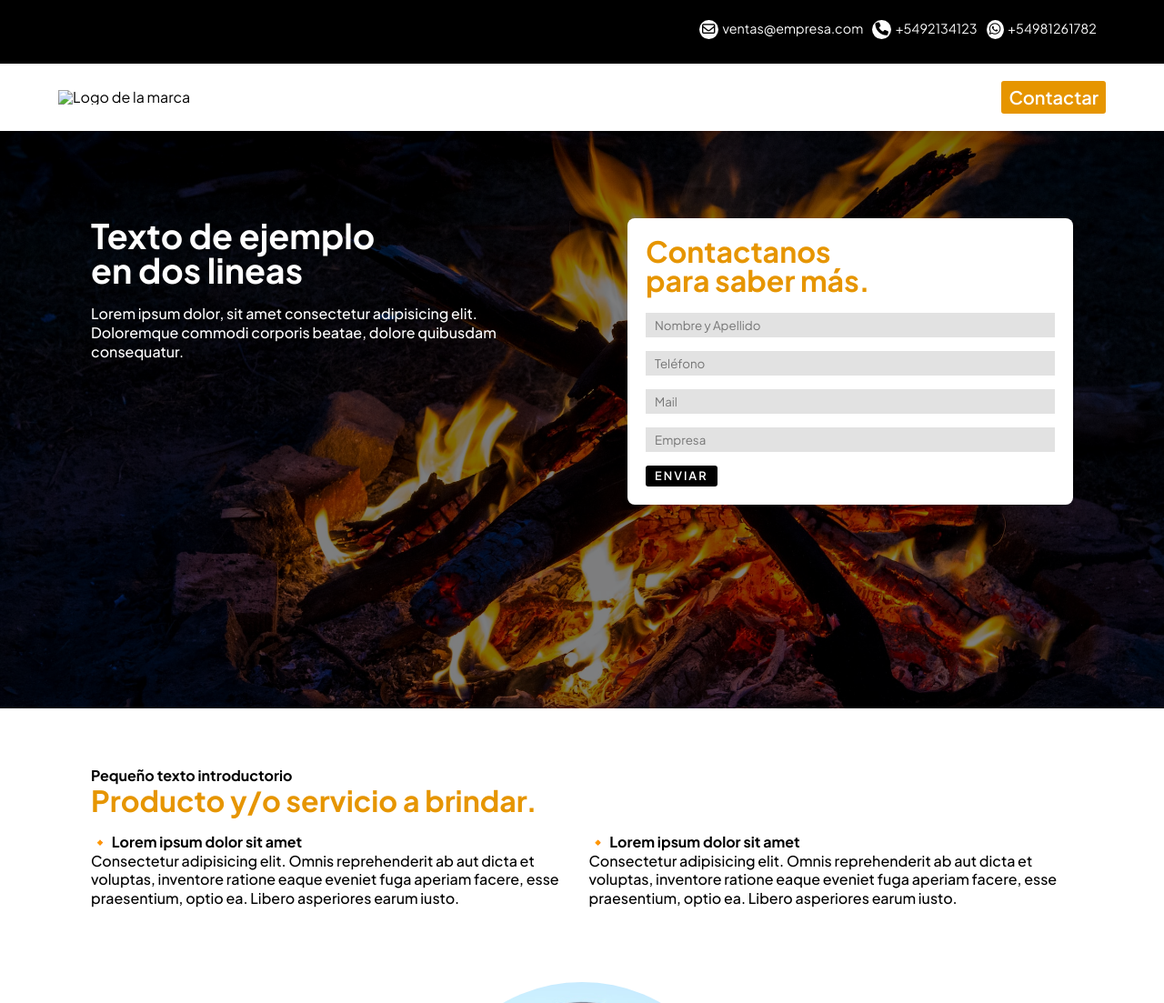
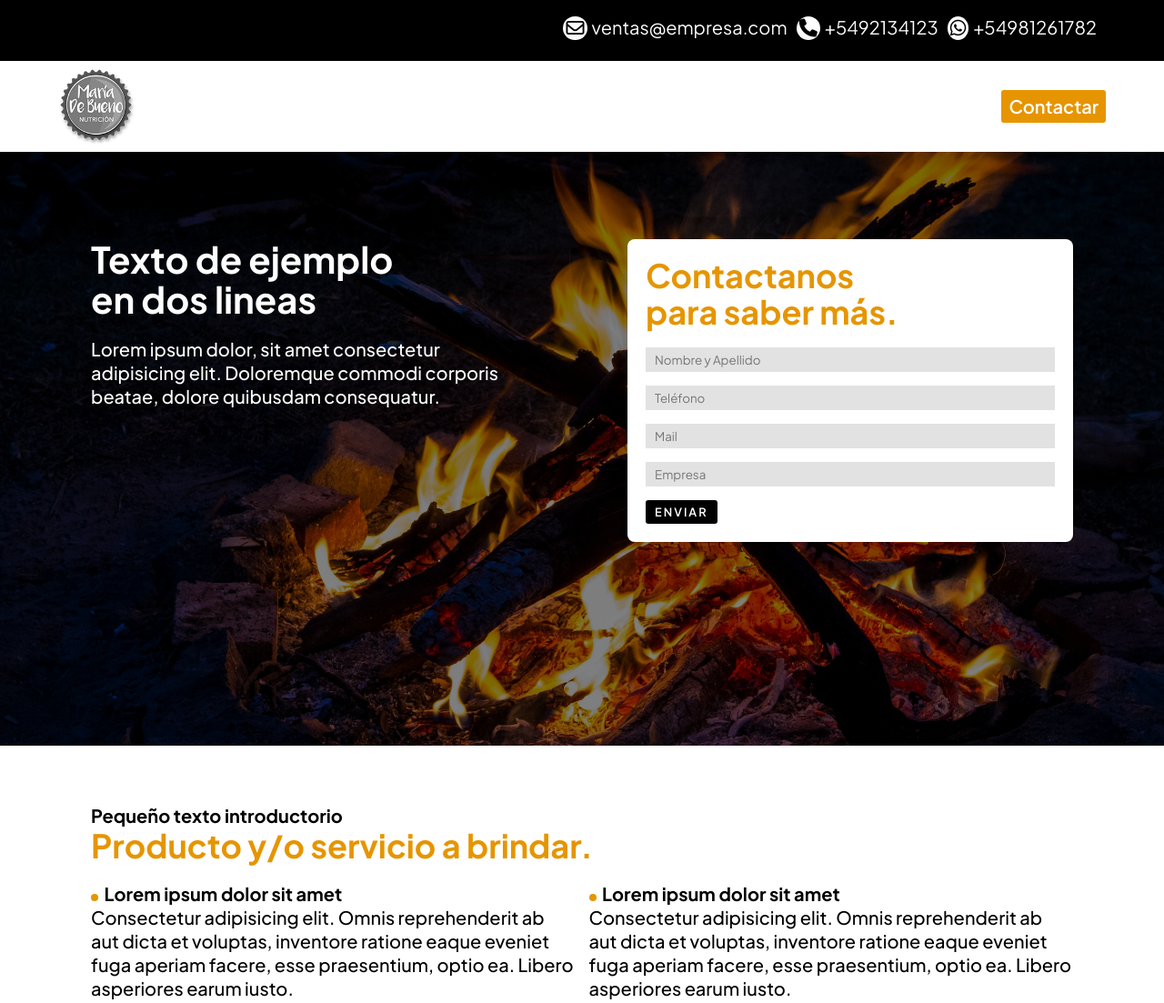
Before and after one commit to MarucoMass/Plantilla-Landing, a plain HTML site: page index.html in a window 1280 px wide. Shown: the top 1103 px of the page at 91% size. Drawn offline with nearby package versions, Linux system fonts and the light colour scheme.

Commit message:
changed li font size

```diff
--- a/css/style.css
+++ b/css/style.css
@@ -1,9 +1,9 @@
 @import url('https://fonts.googleapis.com/css2?family=Plus+Jakarta+Sans:wght@300;400;500;600;700;800&display=swap');
 
 :root{
-    --fs-title: clamp(1.15rem, 10vw + .5rem, 2.35rem);
-    --fs-secondary-title: clamp(1rem, 10vw + .5rem, 2rem);
-    --fs-paragraph: clamp(.85rem, 10vw, 1rem);
+    --fs-title: clamp(1.15rem, 10vw + .5rem, 2.5rem);
+    --fs-secondary-title: clamp(1rem, 10vw + .5rem, 2.25rem);
+    --fs-paragraph: clamp(.85rem, 10vw, 1.25rem);
 
     --color-primary: hsl(39, 100%, 45%);
     --color-white: #fff;
@@ -17,7 +17,6 @@ html { scroll-behavior: smooth; }
 
 body, input, textarea{
     font-family: 'Plus Jakarta Sans', sans-serif;
-    line-height: 1;
 }
 h1{
     font-size: var(--fs-title);
@@ -31,6 +30,7 @@ h3{
 h1, h2, h3{
     font-weight: 700;
     margin-bottom: 20px;
+    line-height: 1.1;
 }
 p{
     font-size: var(--fs-paragraph);
@@ -63,7 +63,7 @@ ul > li{
     list-style: none;
     color: var(--color-white);
     padding: 2px 0;
-    font-size: clamp(.25rem, 2vw + .12rem , .9rem)
+    font-size: clamp(.25rem, 2vw + .12rem , 1.25rem)
 }
 i:not(.footer__content--social i){
     margin-right: .3rem;
@@ -79,14 +79,17 @@ i:not(.footer__content--social i){
     align-items: center;
 }
 #header__info{
-    padding-block: 1.25rem;
+    padding-block: 1rem;
 }
 #header__nav{
-    padding-block: 1.2rem;
+    padding-block: .5rem;
     box-shadow: 0 5px 55px rgba(0,0,0,0.15);
     position: sticky;
     top: 0;
     z-index: 2;
+}
+.header__container--box-logo{
+    max-width: 85px;
 }
 .btn{
     padding: 8px;
@@ -101,6 +104,7 @@ i:not(.footer__content--social i){
     position: relative;
     background: url(/assets/photoholgic-BmoqhFTwdvc-unsplash.jpg) center center / cover no-repeat;
     padding: 4rem 0 12rem 0;
+    padding: 3rem 0 8rem 0;
     z-index: 1;
 }
 #hero::before{
@@ -116,14 +120,6 @@ i:not(.footer__content--social i){
 .hero__content, .clients__content, #call-to-action{
     color: var(--color-white);
     text-align: center;
-}
-.m{
-    width: min(1080px, 100% - 48px);
-    margin-inline: auto;
-    display: grid;
-    grid-template-columns: repeat(auto-fit, minmax(14rem, 1fr));
-    row-gap: 30px;
-    column-gap: 100px;
 }
 .form__box{
     padding: 20px;
@@ -162,6 +158,15 @@ form > .btn{
 #producto{
     padding-block-end: 12rem;
 }
+.round::before {
+    content: "";
+    display: inline-block;
+    width: 8px;
+    height: 8px;
+    border-radius: 50%;
+    background-color: var(--color-primary);
+    margin-right: 3px;
+  }
 .container__image{
     position: relative;
 }
@@ -194,7 +199,7 @@ form > .btn{
     margin-inline: auto;
 }
 #footer{
-    padding: 2rem 0 6rem 0;
+    padding: 2rem 0 3rem 0;
 }
 .footer__content{
     margin-inline: auto;
@@ -259,7 +264,7 @@ form > .btn{
     display: grid;
     grid-template-columns:
     1fr
-    min(1080px, calc(100% - 48px))
+    min(1080px, calc(100% - 64px))
     1fr;
 }
 .wrapper > * {
@@ -271,7 +276,14 @@ form > .btn{
 .pd-container{
     padding-block: 4rem;
 }
-
+.grid__container{
+    width: min(1080px, 100% - 64px);
+    margin-inline: auto;
+    display: grid;
+    grid-template-columns: repeat(auto-fit, minmax(14rem, 1fr));
+    row-gap: 30px;
+    column-gap: 100px;
+}
 @media (min-width:595px) {
     .hero__content{
         text-align: left;
@@ -279,6 +291,9 @@ form > .btn{
     .container__image img{
         width: 350px;
         height: 350px;
+    }
+    #hero{
+        padding: 4rem 0 12rem 0;
     }
     #producto{
         padding-block-end: 16rem;
@@ -292,6 +307,9 @@ form > .btn{
     .swiper-button-prev, .swiper-button-next{
         top: 50% !important;
      }
+     #footer{
+        padding: 2rem 0 6rem 0;
+    }
 }
 @media (min-width: 999px){
     #hero{
--- a/index.html
+++ b/index.html
@@ -24,7 +24,7 @@
 
         <section id="header__nav" class=" header__container bg-white">
             <div class="header__container--box">
-                <img src="" alt="Logo de la marca">
+                <img class="header__container--box-logo" src="./assets/client-img19.png" alt="Logo de la marca">
                 <a href="#contacto" class="btn">Contactar</a>
             </div>
         </section>
@@ -33,7 +33,7 @@
     <main class="wrapper">
 
         <section id="hero" class="full-bleed">
-            <div class="m">
+            <div class="grid__container">
                 <div class="hero__content">
                     <h1>Texto de ejemplo <br>en dos lineas</h1>
                     <p>Lorem ipsum dolor, sit amet consectetur adipisicing elit. Doloremque commodi corporis beatae, dolore quibusdam consequatur.</p>
@@ -57,10 +57,10 @@
                     <p><span>Pequeño texto introductorio</span> </p>
                     <h2 class="color-primary">Producto y/o servicio a brindar.</h2>
                     <div class="product__content--paragraph">
-                        <p><span>🔸 Lorem ipsum dolor sit amet</span><br>
+                        <p><span class="round"> Lorem ipsum dolor sit amet</span><br>
                                  Consectetur adipisicing elit. Omnis reprehenderit ab aut dicta et voluptas, inventore ratione eaque eveniet fuga aperiam facere, esse praesentium, optio ea. Libero asperiores earum iusto.
                         </p>
-                        <p><span>🔸 Lorem ipsum dolor sit amet</span><br>
+                        <p><span class="round"> Lorem ipsum dolor sit amet</span><br>
                                  Consectetur adipisicing elit. Omnis reprehenderit ab aut dicta et voluptas, inventore ratione eaque eveniet fuga aperiam facere, esse praesentium, optio ea. Libero asperiores earum iusto.
                         </p>
                     </div>
@@ -104,20 +104,10 @@
                     <div class="swiper-button-next"></div>
                     <div class="swiper-button-prev"></div>
                 </div>
-                <!-- <div class="swiper mySwiper">
-                    <div class="swiper-wrapper">
-                      <div class="swiper-slide"><img src="assets/client-img1.png" /></div>
-                      <div class="swiper-slide"><img src="assets/client-img1.png" /></div>
-                      <div class="swiper-slide"><img src="assets/client-img1.png" /></div>
-                    </div>
-                    <div class="swiper-button-next"></div>
-                    <div class="swiper-button-prev"></div>
-                </div>
-            </div> -->
         </section>
 
         <section id="contacto" class="bg-grey full-bleed pd-container">
-            <div class="m">
+            <div class="grid__container">
                 <div class="contact__content">
                     <h2 class="color-primary">Nombre de la empresa</h2>
                     <p><span>Lorem ipsum dolor sit</span> amet consectetur adipisicing elit. Veritatis at iste aperiam ipsa illo minima eligendi assumenda necessitatibus repellendus eos earum magnam, omnis explicabo voluptatem, fugit, dolores minus sequi. Laboriosam.</p>
```
